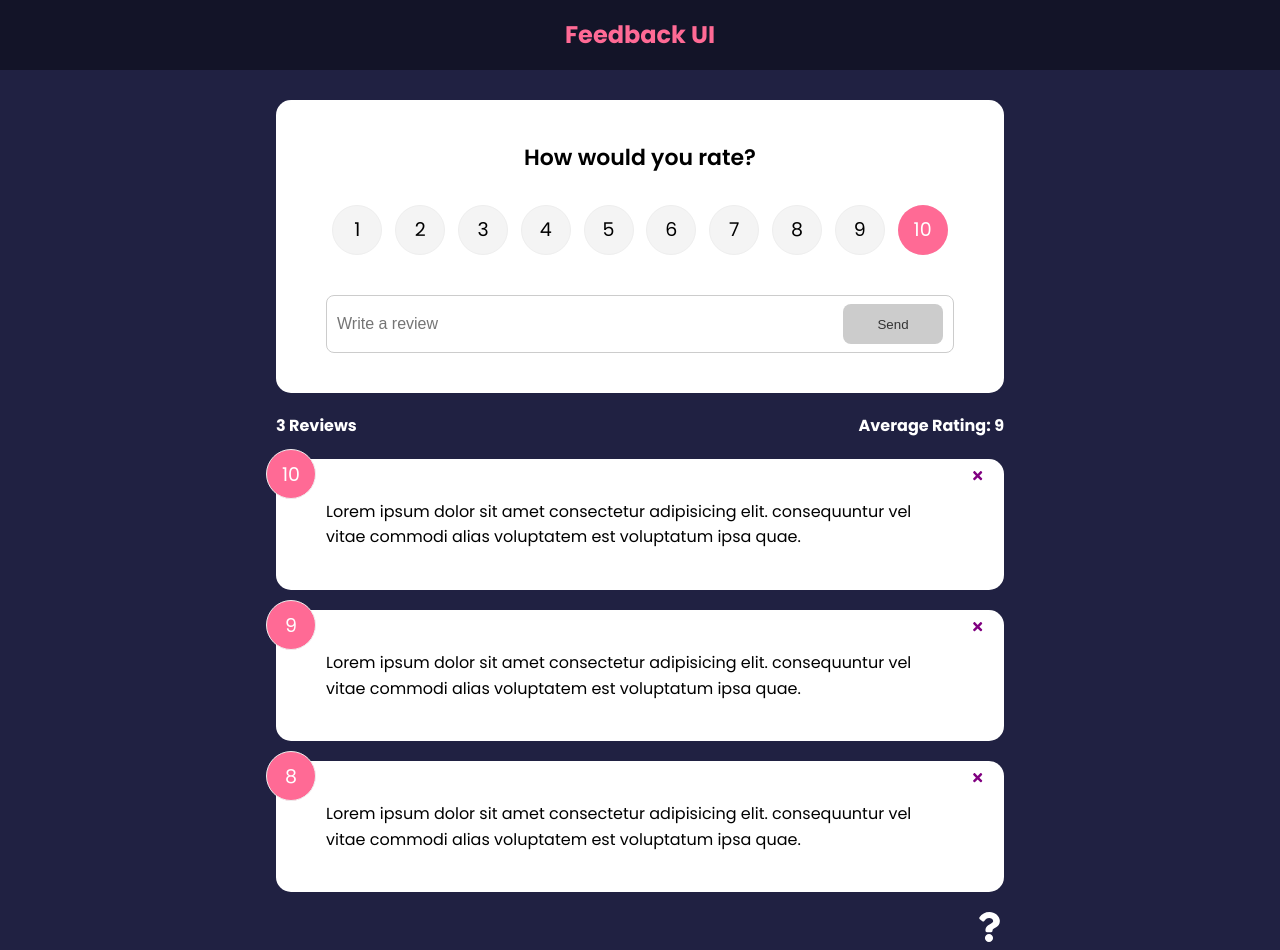
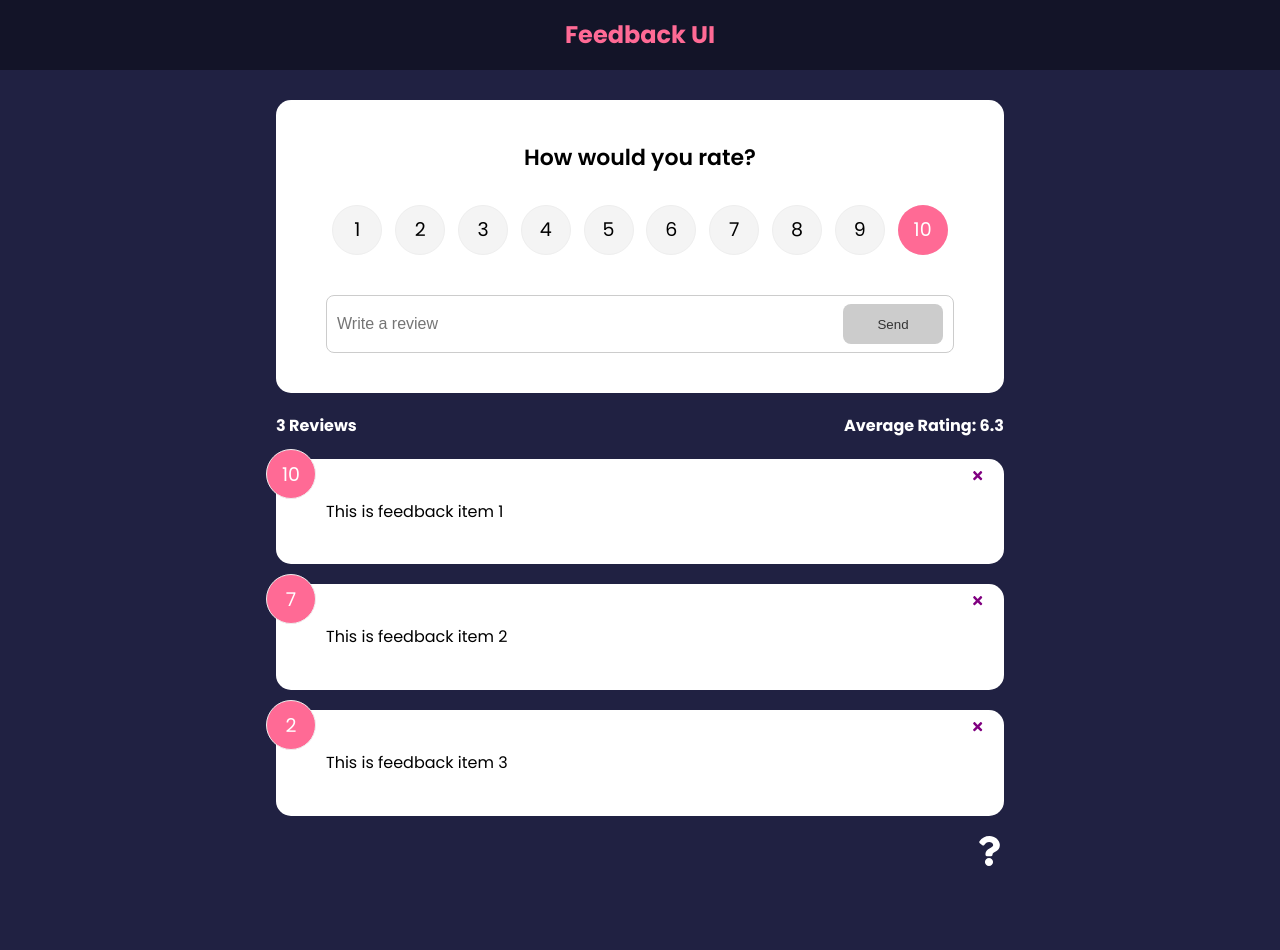
Before and after one commit to NerijusU/feedback-app, a React (Create React App) app: page / in a window 1280 px wide. After the commit the page ends 873 px from the top, so only its background shows below. Built offline with nearby package versions, Linux system fonts and the light colour scheme.

Commit message:
add context

```diff
--- a/src/App.js
+++ b/src/App.js
@@ -1,30 +1,21 @@
-import { v4 as uuidv4 } from "uuid";
-import { BrowserRouter as Router, Route, Routes, NavLink } from "react-router-dom";
+import {
+  BrowserRouter as Router,
+  Route,
+  Routes,
+  NavLink,
+} from "react-router-dom";
 import Card from "./components/shared/Card";
-import { useState } from "react";
 import Header from "./components/Header";
 import FeedbackList from "./components/FeedbackList";
 import FeedbackStats from "./components/FeedbackStats";
 import AboutIconLink from "./components/AboutIconLink";
 import FeedbackForm from "./components/FeedbackForm";
-import FeedbackData from "./data/FeedbackData";
 import AboutPage from "./pages/AboutPage";
+import { FeedbackProvider } from "./context/FeedbackContext";
 
 export default function App() {
-  const [feedback, setFeedback] = useState(FeedbackData);
-
-  const addFeedback = (newFeedback) => {
-    newFeedback.id = uuidv4();
-    setFeedback([newFeedback, ...feedback]);
-  };
-
-  const deleteFeedback = (id) => {
-    if (window.confirm("Are you sure you want to delete?")) {
-      setFeedback(feedback.filter((item) => item.id !== id));
-    }
-  };
-
   return (
+    <FeedbackProvider>
       <Router>
         <Header />
         <div className="container">
@@ -34,12 +25,9 @@
               path="/"
               element={
                 <>
-                <FeedbackForm handleAdd={addFeedback} />
-                <FeedbackStats feedback={feedback} />
-                <FeedbackList
-                  feedback={feedback}
-                  handleDelete={deleteFeedback}
-                />
+                  <FeedbackForm />
+                  <FeedbackStats />
+                  <FeedbackList />
                 </>
               }
             ></Route>
@@ -59,5 +47,6 @@
           <AboutIconLink />
         </div>
       </Router>
+    </FeedbackProvider>
   );
 }
--- a/src/components/FeedbackForm.jsx
+++ b/src/components/FeedbackForm.jsx
@@ -1,13 +1,16 @@
-import React, { useState } from "react";
+import React, { useState, useContext } from "react";
 import RatingSelect from "./RatingSelect";
 import Card from "./shared/Card";
 import Button from "./shared/Button";
+import FeedbackContext from "../context/FeedbackContext";
 
-function FeedbackForm({handleAdd}) {
+function FeedbackForm() {
   const [text, setText] = useState("");
   const [rating, setRating] = useState(10);
   const [btnDisabled, setBtnDisabled] = useState(true);
   const [message, setMessage] = useState("");
+
+  const {addFeedback} = useContext(FeedbackContext)
 
   const handleTextChange = (e) => {
     if (text === "") {
@@ -32,7 +35,7 @@
         rating,
       }
 
-      handleAdd(newFeedback)
+      addFeedback(newFeedback)
 
       setText('')
     }
--- a/src/components/FeedbackItem.jsx
+++ b/src/components/FeedbackItem.jsx
@@ -1,13 +1,16 @@
 import {FaTimes} from 'react-icons/fa' // x icon (delete)
+import { useContext } from 'react'
 import PropTypes from 'prop-types'
 import Card from "./shared/Card"
+import FeedbackContext from '../context/FeedbackContext'
 
-function FeedbackItem({item, handleDelete}) {
+function FeedbackItem({item}) {
+  const {deleteFeedback} = useContext(FeedbackContext)
 
   return (
     <Card>
       <div className="num-display">{item.rating}</div>
-      <button onClick={() => handleDelete(item.id)} className="close">
+      <button onClick={() => deleteFeedback(item.id)} className="close">
         <FaTimes color='purple' />
       </button>
       <div className="text-display">{item.text}</div>
--- a/src/components/FeedbackList.jsx
+++ b/src/components/FeedbackList.jsx
@@ -1,8 +1,11 @@
 import { motion, AnimatePresence } from "framer-motion";
-import PropTypes from "prop-types";
+import { useContext } from "react";
 import FeedbackItem from "./FeedbackItem";
+import FeedbackContext from "../context/FeedbackContext";
 
-function FeedbackList({ feedback, handleDelete }) {
+function FeedbackList() {
+  const {feedback} = useContext(FeedbackContext)
+
   if (!feedback || feedback.length === 0) {
     return <p>No Feedback Yet</p>;
   }
@@ -20,7 +23,6 @@
             <FeedbackItem
               key={item.id}
               item={item}
-              handleDelete={handleDelete}
             />
           </motion.div>
         ))}
@@ -40,8 +42,4 @@
   );
 }
 
-FeedbackList.propTypes = {
-  feedback: PropTypes.array,
-};
-
 export default FeedbackList;
--- a/src/components/FeedbackStats.jsx
+++ b/src/components/FeedbackStats.jsx
@@ -1,7 +1,10 @@
 import React from 'react'
-import PropTypes from 'prop-types'
+import { useContext } from "react";
+import FeedbackContext from "../context/FeedbackContext";
 
-function FeedbackStats({feedback}) {
+function FeedbackStats() {
+  const {feedback} = useContext(FeedbackContext)
+
     // Calculate ratings avg
     let average = feedback.reduce((acc, cur) => {
         return acc + cur.rating
@@ -18,8 +21,4 @@
   )
 }
 
-FeedbackStats.propTypes = {
-    feedback: PropTypes.array.isRequired,
-}
-
 export default FeedbackStats
--- /dev/null
+++ b/src/context/FeedbackContext.js
@@ -0,0 +1,49 @@
+import { v4 as uuidv4 } from "uuid";
+import { createContext, useState } from "react";
+
+const FeedbackContext = createContext();
+
+export const FeedbackProvider = ({ children }) => {
+  const [feedback, setFeedback] = useState([
+    {
+      id: 1,
+      text: "This is feedback item 1",
+      rating: 10,
+    },
+    {
+      id: 2,
+      text: "This is feedback item 2",
+      rating: 7,
+    },
+    {
+      id: 3,
+      text: "This is feedback item 3",
+      rating: 2,
+    },
+  ]);
+
+  const addFeedback = (newFeedback) => {
+    newFeedback.id = uuidv4();
+    setFeedback([newFeedback, ...feedback]);
+  };
+
+  const deleteFeedback = (id) => {
+    if (window.confirm("Are you sure you want to delete?")) {
+      setFeedback(feedback.filter((item) => item.id !== id));
+    }
+  };
+
+  return (
+    <FeedbackContext.Provider
+      value={{
+        feedback,
+        deleteFeedback,
+        addFeedback
+      }}
+    >
+      {children}
+    </FeedbackContext.Provider>
+  );
+};
+
+export default FeedbackContext;
```
Lines whose indentation alone changed are shown as unchanged.
